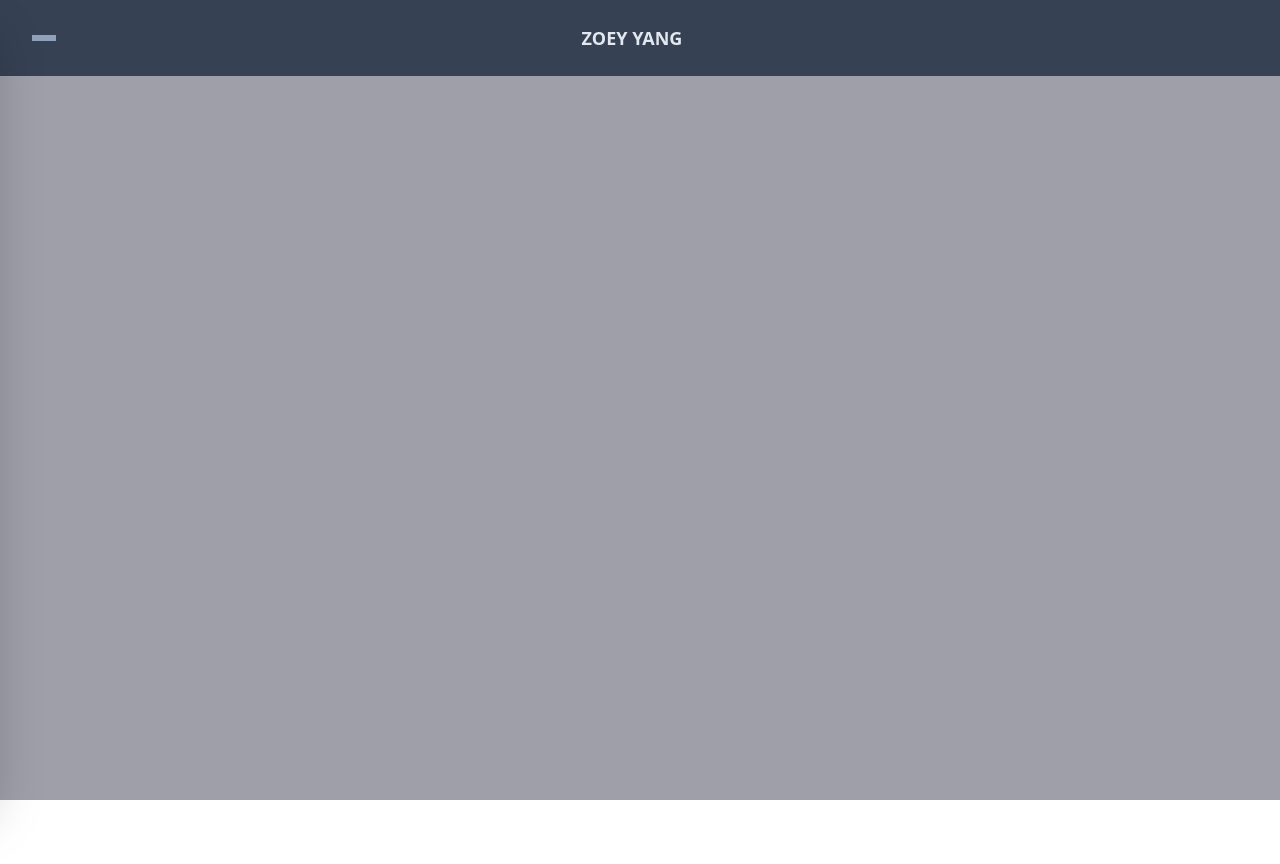
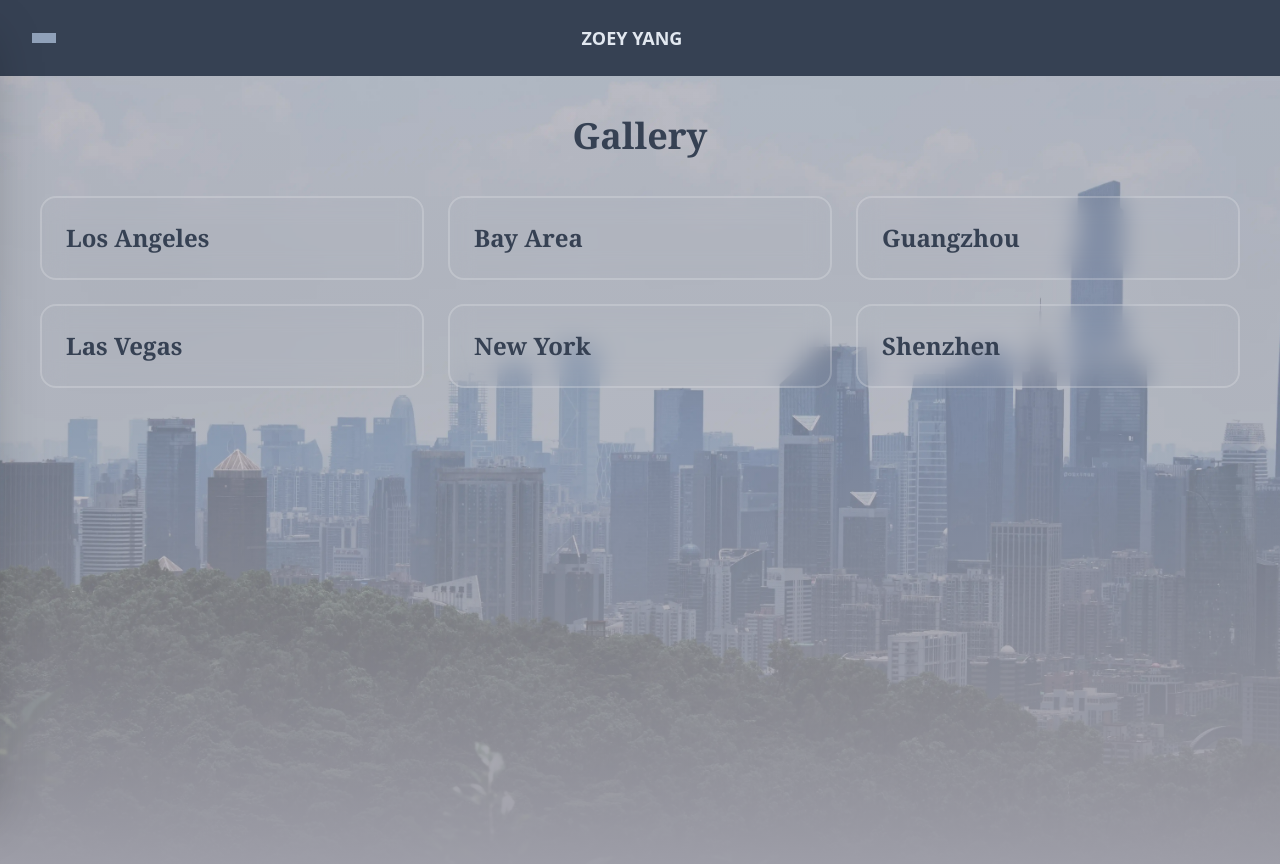
Before and after one commit to Zoeyy1007/Zoey_personal, a React (Vite) app in the folder zoey-portfolio/: page /gallery in a window 1280 px wide. Shown: the top 864 px of the page. Before the commit the page ends 800 px from the top, so only its background shows below. Built offline with nearby package versions, Linux system fonts and the light colour scheme.

Commit message:
added gallery page details and citydetail page

```diff
--- a/zoey-portfolio/src/App.jsx
+++ b/zoey-portfolio/src/App.jsx
@@ -3,6 +3,7 @@ import { Routes, Route } from 'react-router-dom';
 import Gallery from './pages/Gallery'
 import Home from './pages/Home'
 import CSProjects from "./pages/CSProjects";
+import CityDetail from './pages/CityDetail';
 
 function App() {
   return (
@@ -16,6 +17,7 @@ function App() {
       <Routes>
         <Route path="/" element={<Home/>}/>
         <Route path="/gallery" element={<Gallery/>}/>
+        <Route path="/gallery/:cityName" element={<CityDetail />}/>
         <Route path="/projects" element={<CSProjects/>} />
       </Routes>
 
--- a/zoey-portfolio/src/components/Navbar.jsx
+++ b/zoey-portfolio/src/components/Navbar.jsx
@@ -17,9 +17,9 @@ const Navbar = () =>{
                 {/* The Hamburger button */}
                 <button onClick={()=>setSideBarIsOpen(true)}
                     className="flex flex-col hover:opacity-70 tracking-widest">
+                    <span className="w-6 h-0.5 bg-slate-400 py-0.5"></span>
                     <span className="w-6 h-0.5 bg-slate-400"></span>
-                    <span className="w-6 h-0.5 bg-slate-400"></span>
-                    <span className="w-6 h-0.5 bg-slate-400"></span>
+                    <span className="w-6 h-0.5 bg-slate-400 py-0.5"></span>
                 </button>
                 <h1 className="text-lg text-slate-200 font-bold">
                     ZOEY YANG
--- a/zoey-portfolio/src/pages/CSProjects.jsx
+++ b/zoey-portfolio/src/pages/CSProjects.jsx
@@ -25,6 +25,14 @@ const myProjects = [
         long: `Architected a responsive website using React and Vite, featuring dynamic routing.
             Developed a custom, interactive UI using Tailwind CSS. `,
         github: "https://github.com/Zoeyy1007/Zoey_personal"
+    },
+    {
+        id: 4,
+        title: "Hotel Management Database System",
+        short: "Relational database system for hotel operations using Java and PostgreSQL",
+        long: `Developed backend logic for data entry module, using JDBC to execute secure SQL queries.
+            Implemented robust input validation to ensure data integrity, handling edge cases for numeric IDs and date formats.
+            Optimized database performance through the implementation of SQL indexes. `
     }
 ]
 
@@ -63,10 +71,10 @@ export default function CSProjects(){
                                 <p>{project.long}</p>
 
                                 {/* The link to github pages */}
-                                <div className='flex gap-4'>
+                                <div className='flex gap-4 mt-3'>
                                     <a href={project.github} target='_blank' rel='noopener noreferrer'
-                                        className="flex items-center gap-2 bg-zinc-700 hover:bg-zinc-600 text-white px-4 py-2 rounded-lg transition-colors text-sm font-medium">
-                                        <Github size={18}/>Source Code
+                                        className="flex items-center gap-2 bg-zinc-700 hover:bg-zinc-600 text-white px-3 py-2 rounded-lg transition-colors text-sm font-medium">
+                                        <Github size={14}/>Source Code
                                     </a>
                                 </div>
                             </div>
--- /dev/null
+++ b/zoey-portfolio/src/pages/CityDetail.jsx
@@ -0,0 +1,35 @@
+import { useParams } from "react-router-dom";
+import { useState } from "react";
+
+
+export default function CityDetail() {
+    const {cityName} = useParams();
+    const photos = S3_PHOTO_DATA[cityName] || [];
+
+    //state to track the currently selected image index
+    const [selectedIndex, setSelectedIndex] = useState(0);
+
+    console.log("Current city slug:", cityName);
+
+    if (photos.length === 0){
+        return <div className="pt-32 px-10"><h1>{cityName}</h1><p>No photos yet. </p></div>;
+    }
+
+    return (
+        <>
+        <div className="bg-zinc-400 min-h-screen pt-32 px-10 flex flex-col items-center">
+
+
+        </div>
+        </>
+    );
+}
+
+const S3_PHOTO_DATA = {
+    "guangzhou":[
+        "https://zoey-photography-storage.s3.us-east-2.amazonaws.com/Guangzhou/guangzhou1.webp"
+    ],
+    "las-vegas":[
+        "https://zoey-photography-storage.s3.us-east-2.amazonaws.com/LasVegas/LasVegas1.webp"
+    ]
+}
--- a/zoey-portfolio/src/pages/Gallery.jsx
+++ b/zoey-portfolio/src/pages/Gallery.jsx
@@ -1,8 +1,38 @@
+import { Link } from 'react-router-dom';
+
+const cities = [
+    {id: 1, name: "Los Angeles", slug: "los-angeles"},
+    {id: 2, name: "Bay Area", slug: "bay-area"},
+    {id: 3, name: "Guangzhou", slug:"guangzhou"},
+    {id: 4, name: "Las Vegas", slug:"las-vegas"},
+    {id: 5, name:"New York", slug:"new-york"},
+    {id: 6, name: "Shenzhen", slug:"shenzhen"}
+]
+
 export default function Gallery() {
     return (
         <>
-            <div className="bg-zinc-400">
+            <div className='absolute inset-0 z-0 pointer-events-none'>
+                <img src="/baiyun.webp" alt="Background" className='w-full h-full object-cover' />
+                <div className="absolute inset-0 bg-gradient-to-b from-transparent via-zinc-400/20 to-zinc-400"></div>
+            </div>
 
+            <div className=" relative min-h-screen pt-10 px-10 z-10">
+                <div className="items-center flex flex-col">
+                    <h1 className="text-4xl font-bold font-serif text-gray-700">Gallery</h1>
+                </div>
+
+                <div className='grid grid-cols-1 md:grid-cols-3 gap-6 mt-10'>
+                    {cities.map(city => (
+                        <Link key={city.id} to={`/gallery/${city.slug}`}>
+                            <div className='relative group overflow-hidden rounded-2xl cursor-pointer border-2 border-white/20 p-6 backdrop-blur-md'>
+                                <h2 className='text-2xl text-gray-700 font-bold font-serif '>
+                                    {city.name}
+                                </h2>
+                            </div>
+                        </Link>
+                    ))}
+                </div>
             </div>
         </>
     );
--- a/zoey-portfolio/src/pages/Home.jsx
+++ b/zoey-portfolio/src/pages/Home.jsx
@@ -1,6 +1,9 @@
+import { Github, Linkedin, Mail} from 'lucide-react';
+
 export default function Home() {
     return (
         <>
+        <div className="min-h-screen bg-zinc-400">
             {/*empty container*/}
             <div className="flex flex-col md:flex-row py-15"></div>
             {/*background image container */}
@@ -29,6 +32,31 @@ export default function Home() {
                     className="w-full h-full rounded-3xl object-cover shadow-2xl opacity-85 transition-opacity hover:opacity-100 duration-500"/>
                 </div>
             </div>
+
+            {/* Contact me section */}
+            <div className="relative z-10 flex flex-col flex-1 md:flex-row">
+                <div className="w-full md:w-1/2 flex items-center justify-center mt-30 flex-col">
+                    <h1 className="text-5xl font-bold font-serif">
+                        Contact Me
+                    </h1>
+                    <div className='flex flex-row items-center gap-3 text-xl mt-10'>
+                        <Mail size={20} className='text-zinc-800'/>
+                        <a href="mailto:zoey.zq.yang@gmail.com" className='hover:underline font-serif'>
+                            zoey.zq.yang@gmail.com
+                        </a>
+                    </div>
+                    <div className='flex gap-6 mt-3 flex-row items-center gap-3 mb-10'>
+                        <a href="https://github.com/Zoeyy1007" target='_blank' rel='noreferrer'>
+                            <Github size={20} className='text-zinc-800 hover:text-black transition-colors cursor-pointer'/>
+                        </a>
+                        <a href="https://github.com/Zoeyy1007" target='_blank' rel='noreferrer' className='text-xl font-serif hover:underline'>
+                            Github: Zoeyy1007
+                        </a>
+                    </div>
+
+                </div>
+            </div>
+        </div>
         </>
     );
 }
```
Also changed, not shown: zoey-portfolio/public/baiyun.webp (added). Lines whose indentation alone changed are shown as unchanged.
